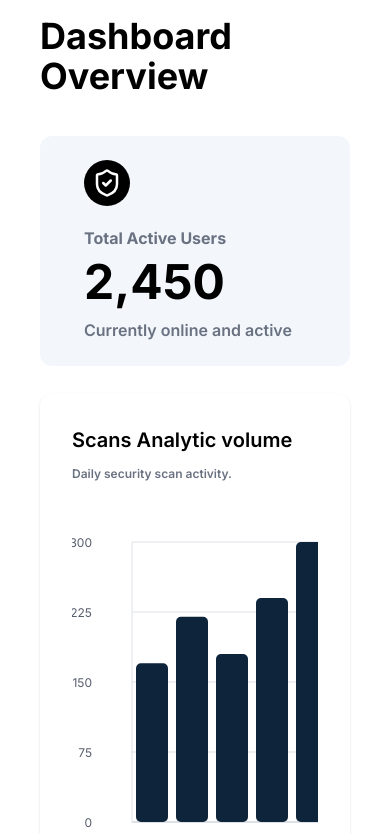
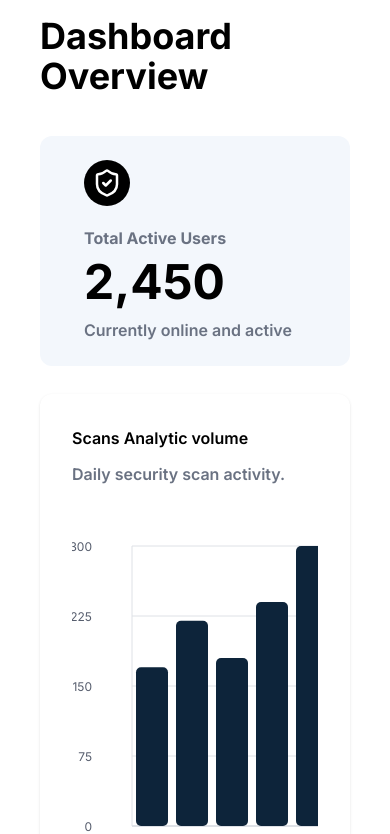
Before and after one commit to MaurenceBudiongan/awarenet-admin-web, a Next.js app: page /dashboard in a window 390 px wide. Shown: the top 834 px of the page. Built offline with nearby package versions, Linux system fonts and the light colour scheme.

Commit message:
history dashboard responsiveness

```diff
--- a/app/dashboard/page.tsx
+++ b/app/dashboard/page.tsx
@@ -38,9 +38,11 @@ const Dashboard = () => {
             </p>
           </div>
         </div>
-        <div className="ml-10 mr-10 rounded-lg  flex-row md:flex  justify-between gap-x-15 space-y-5 sm:space-y-0 md:space-y-0 text-xs sm:text-lg">
+        <div className="ml-10 mr-10 rounded-lg  flex-row md:flex  justify-between gap-x-15 space-y-5 sm:space-y-0 md:space-y-0 ">
           <div className="p-8 rounded-xl w-full shadow-sm ">
-            <p className="text-xl font-semibold mb-3">Scans Analytic volume</p>
+            <p className="text-md sm:text-xl font-semibold mb-3">
+              Scans Analytic volume
+            </p>
             <p className="text-md text-gray-500 font-semibold">
               Daily security scan activity.
             </p>
--- a/app/history/page.tsx
+++ b/app/history/page.tsx
@@ -5,8 +5,8 @@ const History = () => {
     <div>
       <p className="ml-10 mt-4 text-4xl font-bold">History</p>
       <div className="ml-10 mr-10 mt-10 mb-7 rounded-xl flex space-x-15">
-        <div className="flex w-full space-x-30">
-          <div className="w-full rounded-xl shadow-sm h-40 flex justify-center items-center space-x-4">
+        <div className="flex-row md:flex w-full space-x-20 space-y-10 sm:space-y-0">
+          <div className="w-full rounded-xl shadow-sm h-40 flex justify-center items-center space-x-4 ">
             <div className="w-20 flex flex-col space-y-2 ">
               <p className="text-[#565d6d]">Total Activities</p>
               <p className="text-2xl font-bold">1,250</p>
```
